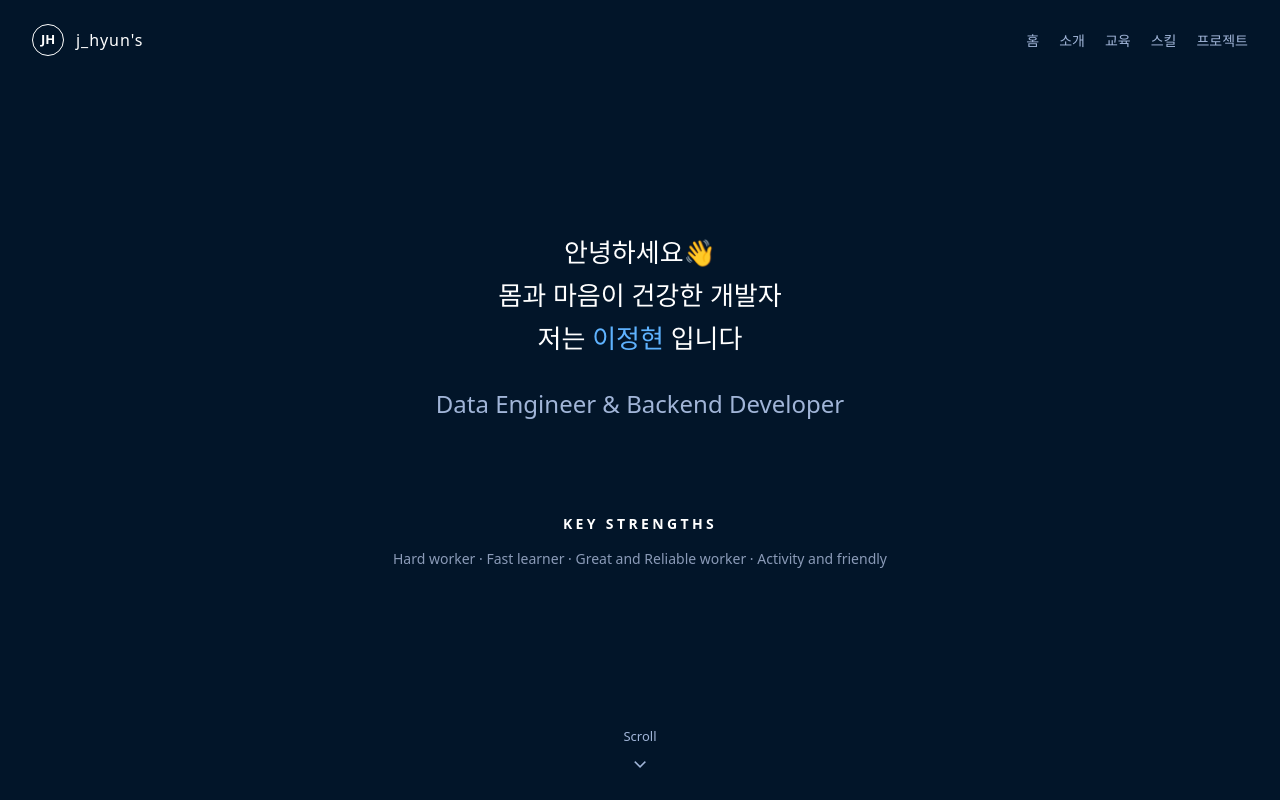
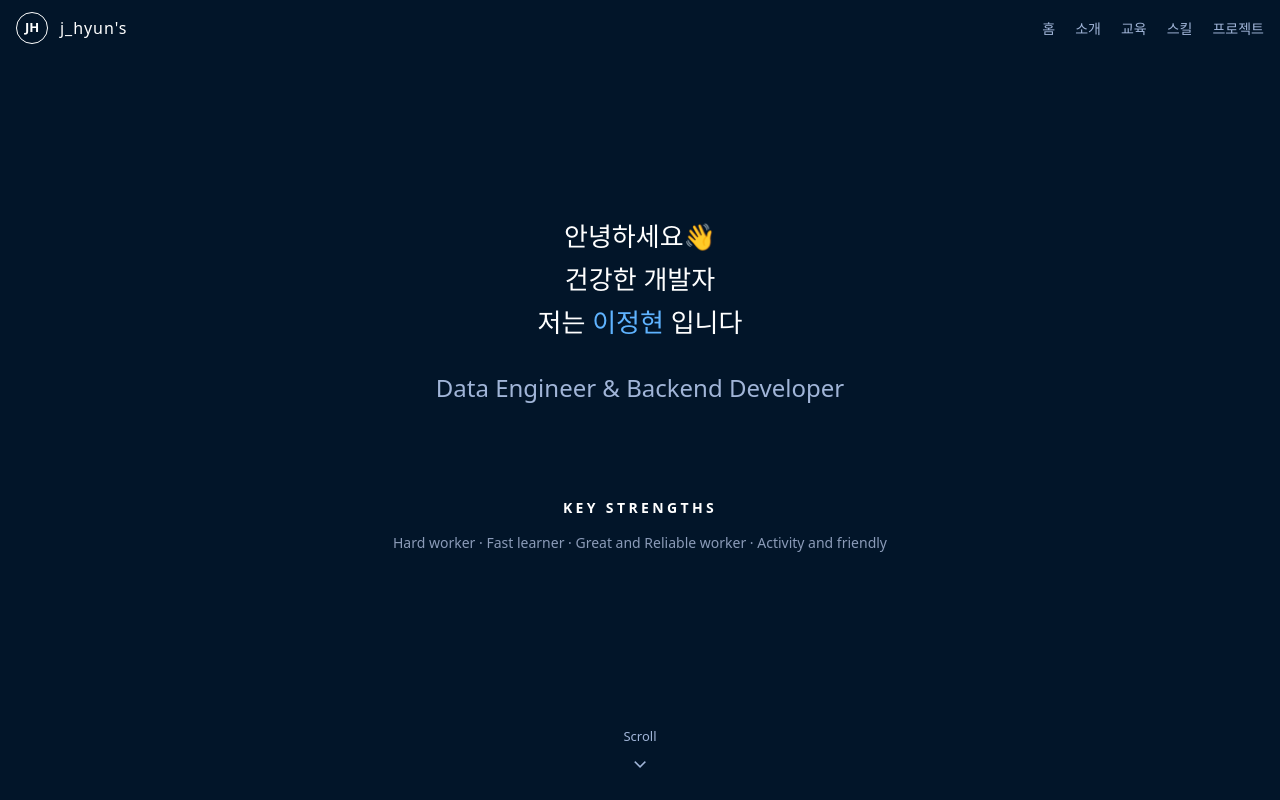
Before and after one commit to jhyungit/jhyungit.github.io, a React (Vite) app: page / in a window 1280 px wide. Built offline with nearby package versions, Linux system fonts and the light colour scheme.

Commit message:
Add header_absolute func

```diff
--- a/src/App.css
+++ b/src/App.css
@@ -22,6 +22,7 @@ body {
 
 /* ===== 전체 래퍼 ===== */
 .app {
+  padding-top: 56px;  /* 헤더 높이만큼 (직접 보면서 56~80px 사이로 조절) */
   min-height: 100vh;
   display: flex;
   justify-content: center;
@@ -43,10 +44,26 @@ body {
 
 /* ===== 헤더 영역 ===== */
 .hero-header {
+  position: fixed;
+  top: 0;
+  left: 0;
+  right: 0;
+  z-index: 1000;
   display: flex;
   align-items: center;
   justify-content: space-between;
   font-size: 14px;
+  padding: 12px 16px;
+
+  /* 처음 상태: 투명 */
+  background: transparent;
+  transition: background 0.25s ease, box-shadow 0.25s ease;
+}
+
+/* 스크롤 후 상태 */
+.hero-header.hero-header-scrolled {
+  background: #020617;          /* 또는 rgba(2, 6, 23, 0.9) */
+  box-shadow: 0 4px 12px rgba(0, 0, 0, 0.4);  /* 살짝 그림자 */
 }
 
 /* 왼쪽 로고 묶음 */
--- a/src/App.jsx
+++ b/src/App.jsx
@@ -1,8 +1,24 @@
 // src/App.jsx
-import { useState } from 'react';
+import { useState, useEffect } from 'react';
 import './App.css';
 
 function App() {
+  const [isHeaderScrolled, setIsHeaderScrolled] = useState(false);
+
+    useEffect(() => {
+    const handleScroll = () => {
+      // 스크롤이 10px 이상 내려가면 scrolled 처리
+      if (window.scrollY > 10) {
+        setIsHeaderScrolled(true);
+      } else {
+        setIsHeaderScrolled(false);
+      }
+    };
+
+    window.addEventListener("scroll", handleScroll);
+    return () => window.removeEventListener("scroll", handleScroll);
+  }, []);
+
   const [isMenuOpen, setIsMenuOpen] = useState(false);
 
   const handleToggleMenu = () => {
@@ -10,18 +26,17 @@ function App() {
   };
 
 const handleNavClick = (e) => {
-  e.preventDefault(); // 기본 링크 이동 막기
+  e.preventDefault(); // a 태그 기본 동작 막기
 
   const targetId = e.target.getAttribute("href").replace("#", "");
 
   if (targetId === "home") {
-    // Home은 페이지 최상단으로 이동
+    // Home일 때는 그냥 페이지 최상단으로
     window.scrollTo({
       top: 0,
       behavior: "smooth",
     });
   } else {
-    // 다른 섹션은 scrollIntoView로 이동
     const targetElement = document.getElementById(targetId);
     if (targetElement) {
       targetElement.scrollIntoView({
@@ -31,7 +46,7 @@ const handleNavClick = (e) => {
     }
   }
 
-  // 클릭 시 모바일 메뉴 닫기
+  // 모바일 메뉴 닫기
   setIsMenuOpen(false);
 };
 
@@ -39,7 +54,9 @@ const handleNavClick = (e) => {
     <div className="app">
       <div className="hero">
         {/* 헤더 */}
-        <header className="hero-header">
+        <header
+          className={`hero-header ${isHeaderScrolled ? "hero-header-scrolled" : ""}`}
+        >
           {/* 왼쪽 로고 */}
           <div className="hero-logo">
             <div className="hero-logo-circle">JH</div>
@@ -48,11 +65,11 @@ const handleNavClick = (e) => {
 
           {/* 오른쪽 메뉴 (PC용) */}
           <nav className="hero-nav">
-            <a href="#home">홈</a>
-            <a href="#about">소개</a>
-            <a href="#education">교육</a>
-            <a href="#skills">스킬</a>
-            <a href="#projects">프로젝트</a>
+            <a href="#home" onClick={handleNavClick}>홈</a>
+            <a href="#about" onClick={handleNavClick}>소개</a>
+            <a href="#education" onClick={handleNavClick}>교육</a>
+            <a href="#skills" onClick={handleNavClick}>스킬</a>
+            <a href="#projects" onClick={handleNavClick}>프로젝트</a>
           </nav>
 
           {/* 햄버거 버튼 (모바일/좁은 화면용) */}
@@ -82,7 +99,7 @@ const handleNavClick = (e) => {
         <main className="hero-main" id="home">
           <div className="hero-greeting">
             <p>안녕하세요👋</p>
-            <p>몸과 마음이 건강한 개발자</p>
+            <p>건강한 개발자</p>
             <p>
               저는 <span className="highlight-name">이정현</span> 입니다
             </p>
```
